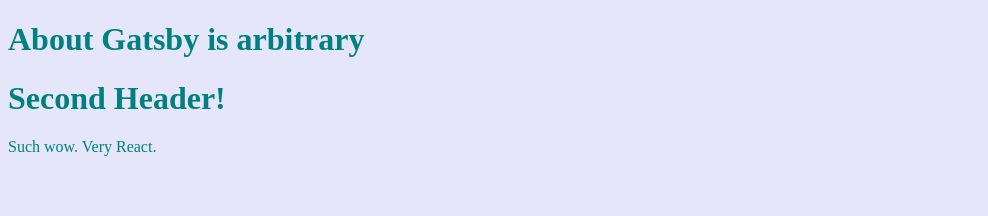
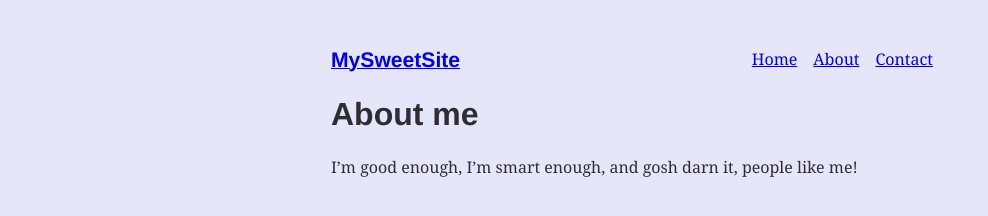
Before and after one commit to rebeccahongsf/drupal-testing, a Gatsby site: page /about in a window 1280 px wide. Shown: the whole page, without its empty margins (0-988 px from the left). Built offline with nearby package versions, Linux system fonts and the light colour scheme; Gatsby itself is replaced by a stand-in of ours.

Commit message:
Update layout

```diff
--- a/gatsby-config.js
+++ b/gatsby-config.js
@@ -1,9 +1,10 @@
-/**
- * Configure your Gatsby site with this file.
- *
- * See: https://www.gatsbyjs.org/docs/gatsby-config/
- */
-
 module.exports = {
-  /* Your site config here */
+  plugins: [
+    {
+      resolve: `gatsby-plugin-typography`,
+      options: {
+        pathToConfigModule: `src/utils/typography`,
+      },
+    },
+  ],
 }
--- /dev/null
+++ b/src/components/layout.js
@@ -0,0 +1,23 @@
+import React from "react"
+import { Link } from "gatsby"
+const ListLink = props => (
+  <li style={{ display: `inline-block`, marginRight: `1rem` }}>
+    <Link to={props.to}>{props.children}</Link>
+  </li>
+)
+
+export default ({ children }) => (
+  <div style={{ margin: `3rem auto`, maxWidth: 650, padding: `0 1rem` }}>
+    <header style={{ marginBottom: `1.5rem` }}>
+      <Link to="/" style={{ textShadow: `none`, backgroundImage: `none` }}>
+        <h3 style={{ display: `inline` }}>MySweetSite</h3>
+      </Link>
+      <ul style={{ listStyle: `none`, float: `right` }}>
+        <ListLink to="/">Home</ListLink>
+        <ListLink to="/about/">About</ListLink>
+        <ListLink to="/contact/">Contact</ListLink>
+      </ul>
+    </header>
+    {children}
+  </div>
+)
--- a/src/pages/about.js
+++ b/src/pages/about.js
@@ -1,13 +1,9 @@
 import React from "react"
-import Header from "../components/header"
+import Layout from "../components/layout"
 
 export default () => (
-  <div style={{ color: `teal` }}>
-    <Header
-      headerText="About Gatsby" // passes through and is used through {props.headerText}
-      arbitraryPhrase=" is arbitrary"
-    />
-    <Header headerText="Second Header!"/>
-    <p>Such wow. Very React.</p>
-  </div>
+  <Layout>
+    <h1>About me</h1>
+    <p>I’m good enough, I’m smart enough, and gosh darn it, people like me!</p>
+  </Layout>
 )
--- a/src/pages/contact.js
+++ b/src/pages/contact.js
@@ -1,11 +1,11 @@
 import React from "react"
-import { Link } from "gatsby"
-import Header from "../components/header"
+import Layout from "../components/layout"
 
 export default () => (
-  <div style={{ color: `teal` }}>
-    <Link to="/">Home</Link>
-    <Header headerText="Contact" />
-    <p>Send us a message!</p>
-  </div>
+  <Layout>
+    <h1>I'd love to talk! Email me at the address below</h1>
+    <p>
+      <a href="mailto:me@example.com">me@example.com</a>
+    </p>
+  </Layout>
 )
--- /dev/null
+++ b/src/utils/typography.js
@@ -0,0 +1,7 @@
+import Typography from "typography"
+import fairyGateTheme from "typography-theme-fairy-gates"
+
+const typography = new Typography(fairyGateTheme)
+
+export const { scale, rhythm, options } = typography
+export default typography
```
Also changed, not shown: package.json (+8 -1 lines), src/pages/index.js (+8 -8 lines), 1 other file.
